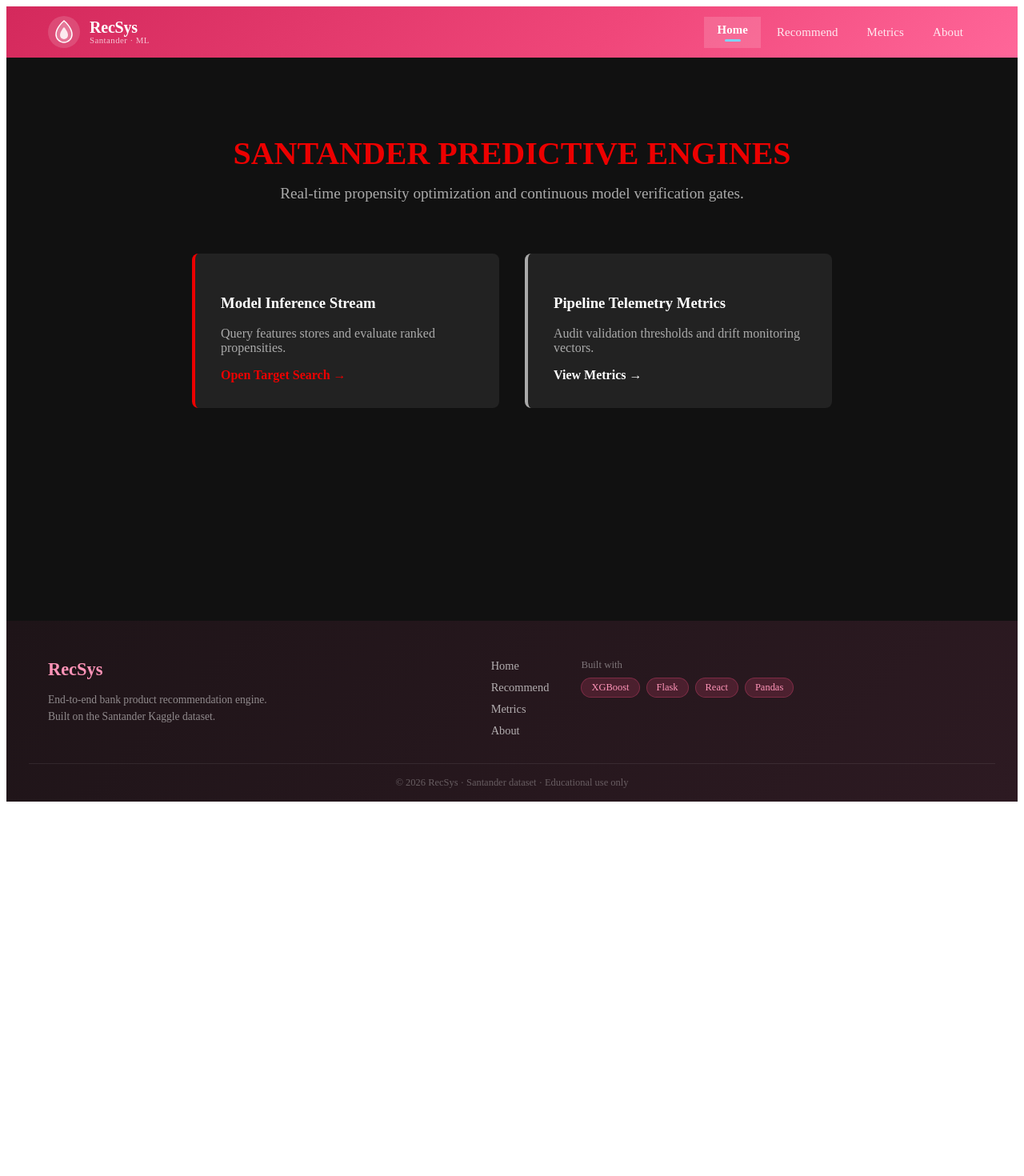
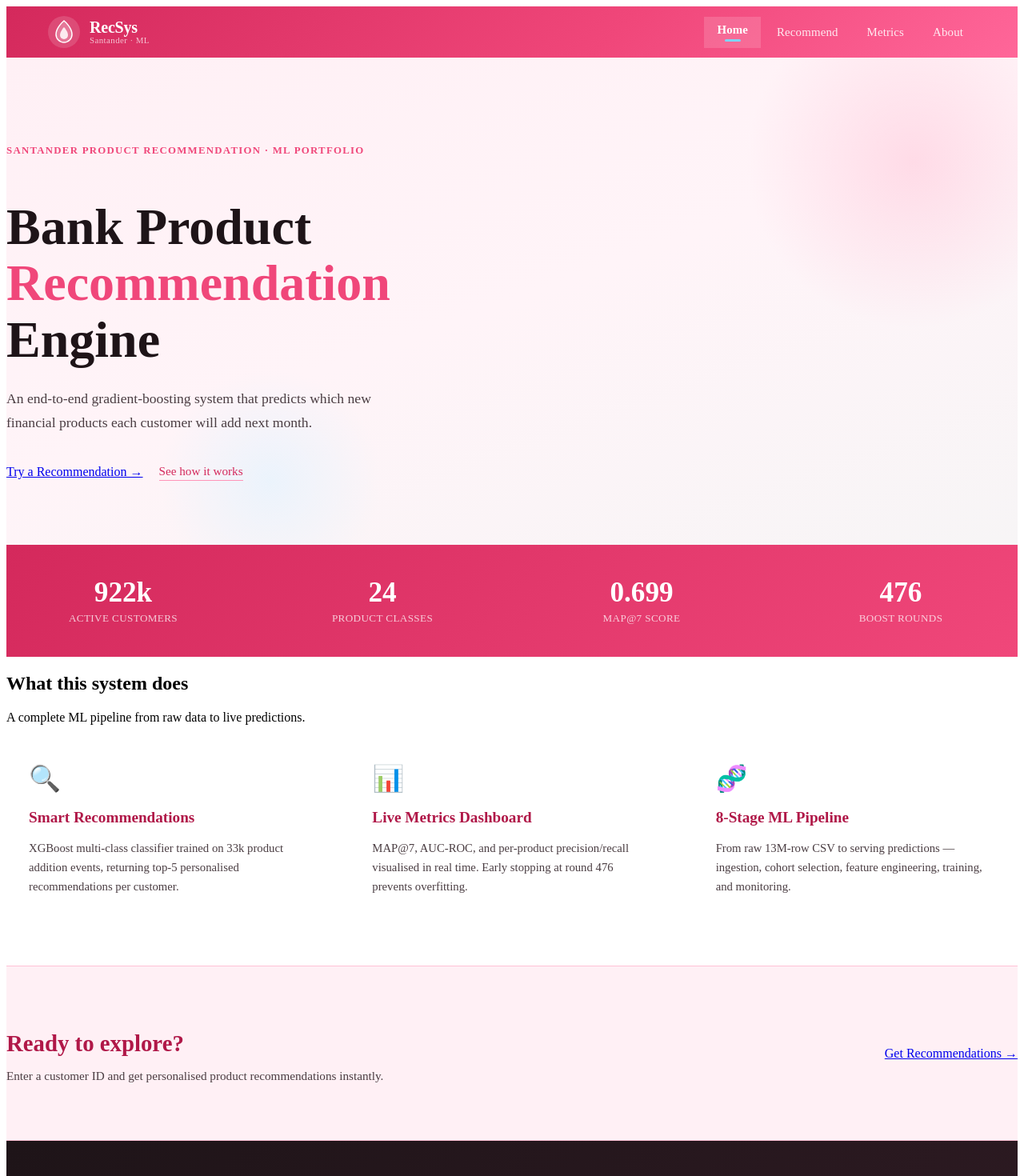
Before and after one commit to richyfabz/Santander_recommendation_sys, a React (Create React App) app in the folder frontend/: page / in a window 1280 px wide. Shown: the top 1470 px of the page at 80% size. Before the commit the page ends 1010 px from the top, so only its background shows below. Built offline with nearby package versions, Linux system fonts and the light colour scheme; no server answers.

Commit message:
feat: updated home page

```diff
--- a/frontend/src/pages/HomePage.jsx
+++ b/frontend/src/pages/HomePage.jsx
@@ -1,35 +1,269 @@
-import React from 'react';
+// HomePage — hero section, feature cards, pipeline overview
+// Animations: staggered fade-up on load, card hover lifts
+
 import { Link } from 'react-router-dom';
 
-/**
- * Santander Recommender Portal Landing Core.
- * High-performance UI hub routing operational telemetry dashboards.
- */
+// Stat items shown in the hero band
+const STATS = [
+  { value: '922k',    label: 'Active customers' },
+  { value: '24',      label: 'Product classes'  },
+  { value: '0.699',   label: 'MAP@7 score'      },
+  { value: '476',     label: 'Boost rounds'     },
+];
+
+// Feature cards below the hero
+const FEATURES = [
+  {
+    icon: '🔍',
+    title: 'Smart Recommendations',
+    desc: 'XGBoost multi-class classifier trained on 33k product addition events, returning top-5 personalised recommendations per customer.',
+    delay: 'fade-up-2',
+  },
+  {
+    icon: '📊',
+    title: 'Live Metrics Dashboard',
+    desc: 'MAP@7, AUC-ROC, and per-product precision/recall visualised in real time. Early stopping at round 476 prevents overfitting.',
+    delay: 'fade-up-3',
+  },
+  {
+    icon: '🧬',
+    title: '8-Stage ML Pipeline',
+    desc: 'From raw 13M-row CSV to serving predictions — ingestion, cohort selection, feature engineering, training, and monitoring.',
+    delay: 'fade-up-4',
+  },
+];
+
 export default function HomePage() {
   return (
-    <div className="homepage-container" style={{ padding: '2rem', color: '#fff', backgroundColor: '#111', minHeight: '80vh' }}>
-      <header className="hero-section" style={{ textAlign: 'center', margin: '4rem 0' }}>
-        <h1 style={{ fontSize: '2.5rem', color: '#ec0000', marginBottom: '1rem' }}>
-          SANTANDER PREDICTIVE ENGINES
-        </h1>
-        <p style={{ fontSize: '1.2rem', color: '#aaa', maxWidth: '600px', margin: '0 auto' }}>
-          Real-time propensity optimization and continuous model verification gates.
+    <main>
+
+      {/* ── Hero ── */}
+      <section style={styles.hero}>
+        {/* Decorative blobs */}
+        <span style={styles.blob1} aria-hidden="true" />
+        <span style={styles.blob2} aria-hidden="true" />
+
+        <div className="container" style={styles.heroInner}>
+          <p className="fade-up fade-up-1" style={styles.eyebrow}>
+            Santander Product Recommendation · ML Portfolio
+          </p>
+          <h1 className="fade-up fade-up-2" style={styles.heroTitle}>
+            Bank Product<br />
+            <span style={styles.heroAccent}>Recommendation</span><br />
+            Engine
+          </h1>
+          <p className="fade-up fade-up-3" style={styles.heroSub}>
+            An end-to-end gradient-boosting system that predicts which
+            new financial products each customer will add next month.
+          </p>
+          <div className="fade-up fade-up-4" style={styles.heroCta}>
+            <Link to="/search" className="btn-primary">
+              Try a Recommendation →
+            </Link>
+            <Link to="/about" style={styles.ctaSecondary}>
+              See how it works
+            </Link>
+          </div>
+        </div>
+      </section>
+
+      {/* ── Stats band ── */}
+      <section style={styles.statsBand}>
+        <div className="container" style={styles.statsGrid}>
+          {STATS.map(({ value, label }, i) => (
+            <div key={label} className={`fade-up fade-up-${i + 1}`}
+                 style={styles.statItem}>
+              <span style={styles.statValue}>{value}</span>
+              <span style={styles.statLabel}>{label}</span>
+            </div>
+          ))}
+        </div>
+      </section>
+
+      {/* ── Feature cards ── */}
+      <section className="page-section container">
+        <h2 className="section-title fade-up">What this system does</h2>
+        <p className="section-subtitle fade-up fade-up-1">
+          A complete ML pipeline from raw data to live predictions.
         </p>
-      </header>
+        <div style={styles.featureGrid}>
+          {FEATURES.map(({ icon, title, desc, delay }) => (
+            <div key={title} className={`card fade-up ${delay}`}
+                 style={styles.featureCard}>
+              <span style={styles.featureIcon}>{icon}</span>
+              <h3 style={styles.featureTitle}>{title}</h3>
+              <p style={styles.featureDesc}>{desc}</p>
+            </div>
+          ))}
+        </div>
+      </section>
 
-      <div className="dashboard-navigation-grid" style={{ display: 'grid', gridTemplateColumns: '1fr 1fr', gap: '2rem', maxWidth: '800px', margin: '0 auto' }}>
-        <div className="nav-card" style={{ background: '#222', padding: '2rem', borderRadius: '8px', borderLeft: '4px solid #ec0000' }}>
-          <h3>Model Inference Stream</h3>
-          <p style={{ color: '#aaa', margin: '1rem 0' }}>Query features stores and evaluate ranked propensities.</p>
-          <Link to="/search" style={{ color: '#ec0000', fontWeight: 'bold', textDecoration: 'none' }}>Open Target Search →</Link>
+      {/* ── CTA strip ── */}
+      <section style={styles.ctaStrip}>
+        <div className="container" style={styles.ctaStripInner}>
+          <div>
+            <h2 style={styles.ctaStripTitle}>Ready to explore?</h2>
+            <p style={styles.ctaStripSub}>
+              Enter a customer ID and get personalised product recommendations instantly.
+            </p>
+          </div>
+          <Link to="/search" className="btn-primary" style={{ flexShrink: 0 }}>
+            Get Recommendations →
+          </Link>
         </div>
+      </section>
 
-        <div className="nav-card" style={{ background: '#222', padding: '2rem', borderRadius: '8px', borderLeft: '4px solid #aaa' }}>
-          <h3>Pipeline Telemetry Metrics</h3>
-          <p style={{ color: '#aaa', margin: '1rem 0' }}>Audit validation thresholds and drift monitoring vectors.</p>
-          <Link to="/metrics" style={{ color: '#fff', fontWeight: 'bold', textDecoration: 'none' }}>View Metrics →</Link>
-        </div>
-      </div>
-    </div>
+    </main>
   );
 }
+
+const styles = {
+  /* Hero */
+  hero: {
+    position: 'relative',
+    overflow: 'hidden',
+    padding: '96px 0 80px',
+    background: 'linear-gradient(160deg, var(--pink-50) 0%, #fff4f8 50%, var(--grey-50) 100%)',
+  },
+  blob1: {
+    position: 'absolute', top: -80, right: -80,
+    width: 420, height: 420, borderRadius: '50%',
+    background: 'radial-gradient(circle, var(--pink-200) 0%, transparent 70%)',
+    opacity: 0.5, display: 'block',
+  },
+  blob2: {
+    position: 'absolute', bottom: -60, left: '15%',
+    width: 280, height: 280, borderRadius: '50%',
+    background: 'radial-gradient(circle, var(--blue-100) 0%, transparent 70%)',
+    opacity: 0.6, display: 'block',
+  },
+  heroInner: {
+    position: 'relative',
+    maxWidth: 680,
+  },
+  eyebrow: {
+    fontSize: '0.8rem',
+    fontWeight: 600,
+    letterSpacing: '0.1em',
+    textTransform: 'uppercase',
+    color: 'var(--pink-500)',
+    marginBottom: 16,
+  },
+  heroTitle: {
+    fontFamily: 'var(--font-display)',
+    fontSize: 'clamp(2.4rem, 5vw, 4rem)',
+    fontWeight: 700,
+    lineHeight: 1.1,
+    color: 'var(--grey-900)',
+    marginBottom: 24,
+  },
+  heroAccent: {
+    color: 'var(--pink-500)',
+  },
+  heroSub: {
+    fontSize: '1.1rem',
+    color: 'var(--grey-700)',
+    maxWidth: 520,
+    marginBottom: 36,
+    lineHeight: 1.7,
+  },
+  heroCta: {
+    display: 'flex',
+    alignItems: 'center',
+    gap: 20,
+    flexWrap: 'wrap',
+  },
+  ctaSecondary: {
+    color: 'var(--pink-600)',
+    fontWeight: 500,
+    textDecoration: 'none',
+    fontSize: '0.95rem',
+    borderBottom: '1px solid var(--pink-300)',
+    paddingBottom: 2,
+    transition: 'color 150ms ease, border-color 150ms ease',
+  },
+
+  /* Stats */
+  statsBand: {
+    background: 'linear-gradient(135deg, var(--pink-600) 0%, var(--pink-500) 100%)',
+    padding: '40px 0',
+  },
+  statsGrid: {
+    display: 'grid',
+    gridTemplateColumns: 'repeat(auto-fit, minmax(140px, 1fr))',
+    gap: 32,
+    textAlign: 'center',
+  },
+  statItem: {
+    display: 'flex',
+    flexDirection: 'column',
+    gap: 4,
+  },
+  statValue: {
+    fontFamily: 'var(--font-display)',
+    fontSize: '2.2rem',
+    fontWeight: 700,
+    color: '#ffffff',
+  },
+  statLabel: {
+    fontSize: '0.82rem',
+    color: 'rgba(255,255,255,0.75)',
+    fontWeight: 500,
+    letterSpacing: '0.03em',
+    textTransform: 'uppercase',
+  },
+
+  /* Feature cards */
+  featureGrid: {
+    display: 'grid',
+    gridTemplateColumns: 'repeat(auto-fit, minmax(280px, 1fr))',
+    gap: 24,
+  },
+  featureCard: {
+    padding: '32px 28px',
+  },
+  featureIcon: {
+    fontSize: '2rem',
+    display: 'block',
+    marginBottom: 16,
+  },
+  featureTitle: {
+    fontFamily: 'var(--font-display)',
+    fontSize: '1.2rem',
+    fontWeight: 600,
+    color: 'var(--pink-700)',
+    marginBottom: 10,
+  },
+  featureDesc: {
+    fontSize: '0.92rem',
+    color: 'var(--grey-700)',
+    lineHeight: 1.65,
+  },
+
+  /* CTA strip */
+  ctaStrip: {
+    background: 'var(--pink-50)',
+    borderTop: '1px solid var(--pink-200)',
+    borderBottom: '1px solid var(--pink-200)',
+    padding: '56px 0',
+    marginTop: 40,
+  },
+  ctaStripInner: {
+    display: 'flex',
+    alignItems: 'center',
+    justifyContent: 'space-between',
+    gap: 32,
+    flexWrap: 'wrap',
+  },
+  ctaStripTitle: {
+    fontFamily: 'var(--font-display)',
+    fontSize: '1.8rem',
+    fontWeight: 700,
+    color: 'var(--pink-700)',
+    marginBottom: 8,
+  },
+  ctaStripSub: {
+    color: 'var(--grey-700)',
+    fontSize: '0.95rem',
+  },
+};
```
